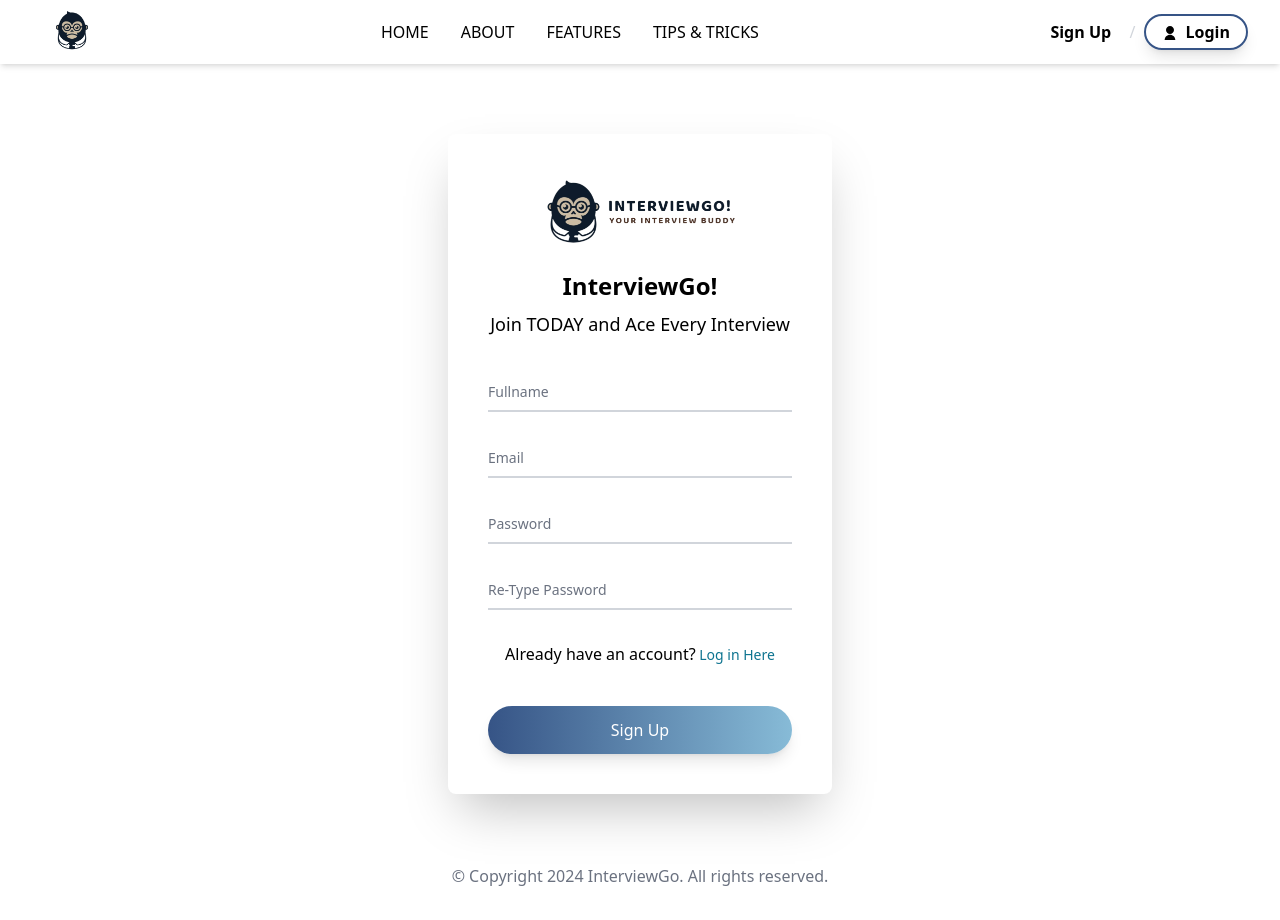
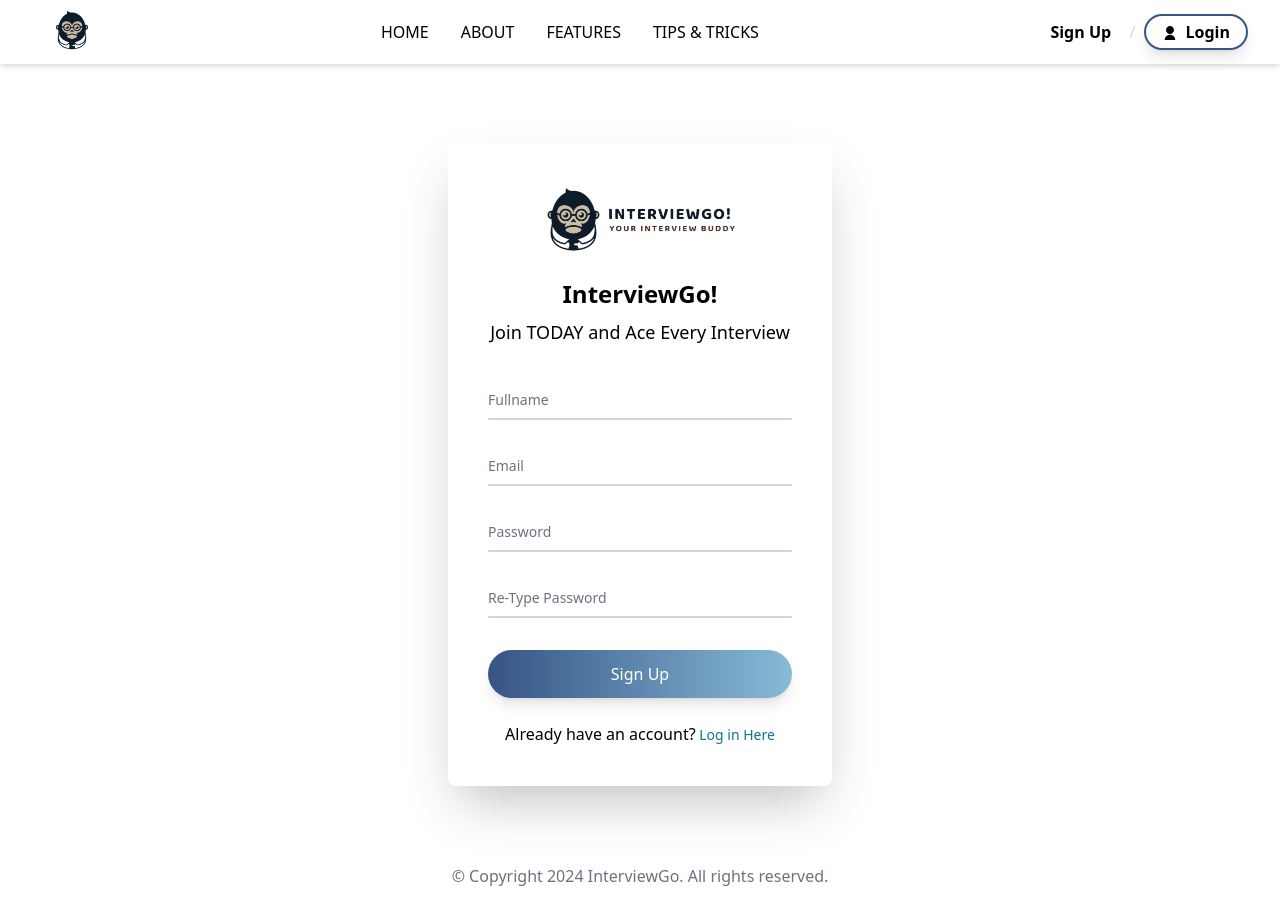
Before and after one commit to pbl-Vol2/interview-go, a React (Create React App) app: page /registration in a window 1280 px wide. Built offline with nearby package versions, Linux system fonts and the light colour scheme.

Commit message:
pulling from ML

```diff
--- a/src/pages/login.jsx
+++ b/src/pages/login.jsx
@@ -1,16 +1,16 @@
 import { FloatingLabel, Checkbox, Label } from "flowbite-react";
-import { useState, useEffect } from 'react'; // Import useEffect
+import { useState, useEffect } from "react";
 import Logo from "../assets/image/logo.png";
-import axios from 'axios';
-import '../assets/style.css';
+import axios from "axios";
+import "../assets/style.css";
 
 // Define colors array
 const colors = [
-  'bg-red-500',
-  'bg-blue-500',
-  'bg-green-500',
-  'bg-yellow-500',
-  'bg-purple-500'
+  "bg-red-500",
+  "bg-blue-500",
+  "bg-green-500",
+  "bg-yellow-500",
+  "bg-purple-500",
 ];
 
 const Login = ({ onLogin }) => {
@@ -33,33 +33,34 @@ const handleLoginButton = async (e) => {
       console.log("Attempting to login with email:", email); // Log the email for debugging
 
       // Send a POST request to the backend server
-    const response = await axios.post('http://localhost:5000/login', {
+      const response = await axios.post("http://localhost:5000/login", {
         email_give: email,
         password_give: password,
       });
 
       // Check the response from the server
-    if (response.data.result === 'success') {
-      setMessage('Login successful!'); // Set success message
-      localStorage.setItem('token', response.data.token); // Store token in localStorage
+      if (response.data.result === "success") {
+        setMessage("Login successful!"); // Set success message
+        localStorage.setItem("token", response.data.token); // Store token in localStorage
 
         // Perform action upon successful login (e.g., redirect to dashboard)
         onLogin(); // Assuming this function navigates to the dashboard
       } else {
-      setMessage(response.data.msg || 'Unknown error occurred'); // Display error message from backend
+        setMessage(response.data.msg || "Unknown error occurred"); // Display error message from backend
       }
     } catch (error) {
-    console.log("Login error:", error.response?.data?.msg || 'An error occurred'); // Log and display error message
-    setMessage(error.response?.data?.msg || 'An error occurred'); // Display error message to user
+      console.log(
+        "Login error:",
+        error.response?.data?.msg || "An error occurred"
+      ); // Log and display error message
+      setMessage(error.response?.data?.msg || "An error occurred"); // Display error message to user
     }
   };
-
-
 
   // UseEffect to set interval for color change animation
   useEffect(() => {
     const interval = setInterval(() => {
-      setActiveColors(prevColors => {
+      setActiveColors((prevColors) => {
         const newColors = [...prevColors];
         if (newColors.length >= 5) {
           newColors.shift();
@@ -72,16 +73,11 @@ const handleLoginButton = async (e) => {
     return () => clearInterval(interval);
   }, []);
 
-  const handleSignUpButton = () => {
-    navigate("/dashboard");
-  };
-
-  const handleForgotPassButton = () => {
-    navigate("/forgot-password");
-  };
-
   return (
-    <div className="relative min-h-screen flex flex-col items-center justify-center from-sky-100 to-white" onMouseMove={handleMouseMove}>
+    <div
+      className="relative min-h-screen flex flex-col items-center justify-center from-sky-100 to-white"
+      onMouseMove={handleMouseMove}
+    >
       <div className="absolute top-0 left-0 w-full h-full overflow-hidden">
         {activeColors.map((color, index) => (
           <div
@@ -92,12 +88,14 @@ const handleLoginButton = async (e) => {
               left: `${Math.random() * 100}%`,
               transform: "translate(-50%, -50%) scale(0)",
               animation: `pulse-${index} 8s infinite`,
-              ...(cursorPosition.x !== -100 && cursorPosition.y !== -100 ? {
+              ...(cursorPosition.x !== -100 && cursorPosition.y !== -100
+                ? {
                     top: `${cursorPosition.y}px`,
                     left: `${cursorPosition.x}px`,
-                transform: 'translate(-50%, -50%) scale(1.5)',
-                transition: 'top 0.2s ease, left 0.2s ease'
-              } : {})
+                    transform: "translate(-50%, -50%) scale(1.5)",
+                    transition: "top 0.2s ease, left 0.2s ease",
+                  }
+                : {}),
             }}
           ></div>
         ))}
@@ -145,19 +143,10 @@ const handleLoginButton = async (e) => {
               <Label htmlFor="remember">Remember me</Label>
             </div>
             <a
-              href="#"
+              href="/forgot-password"
               className="text-sm text-cyan-700 hover:underline dark:text-cyan-500"
             >
               Lost Password?
-            </a>
-
-          </div>
-          <div className="text-center mt-4">
-          <a
-            href="/registration"
-            className="text-sm text-cyan-700 hover:underline dark:text-cyan-500"
-          >
-            Not registered yet? Sign Up
             </a>
           </div>
           <div>
@@ -168,10 +157,20 @@ const handleLoginButton = async (e) => {
               Log In
             </button>
           </div>
+          <div className="text-center mt-4">
+            Not registered yet?
+            <a
+              href="/registration"
+              className="text-sm text-cyan-700 hover:underline dark:text-cyan-500"
+            >
+              {" "}
+              Sign Up
+            </a>
+          </div>
         </form>
       </div>
     </div>
   );
-}
+};
 
 export default Login;
--- a/src/pages/registration.jsx
+++ b/src/pages/registration.jsx
@@ -119,7 +119,15 @@ const Registration = () => {
               />
             </div>
           </div>
-          <div className="text-center pt-4">
+          <div>
+            <button
+              onClick={handleSignUpButton}
+              className="mt-8 w-full flex justify-center bg-gradient-to-r from-customBiru3 to-customBiru6 text-white py-3 px-8 rounded-full shadow-lg transform transition-transform hover:scale-105 hover:from-customBiru4 hover:to-customBiru3"
+            >
+              Sign Up
+            </button>
+          </div>
+          <div className="text-center pt-2">
             Already have an account?
             <a
               href="/login"
@@ -129,14 +137,6 @@ const Registration = () => {
               Log in Here
             </a>
           </div>
-          <div>
-            <button
-              onClick={handleSignUpButton}
-              className="mt-10 w-full flex justify-center bg-gradient-to-r from-customBiru3 to-customBiru6 text-white py-3 px-8 rounded-full shadow-lg transform transition-transform hover:scale-105 hover:from-customBiru4 hover:to-customBiru3"
-            >
-              Sign Up
-            </button>
-          </div>
         </form>
       </div>
     </div>
```
Lines whose indentation alone changed are shown as unchanged.
